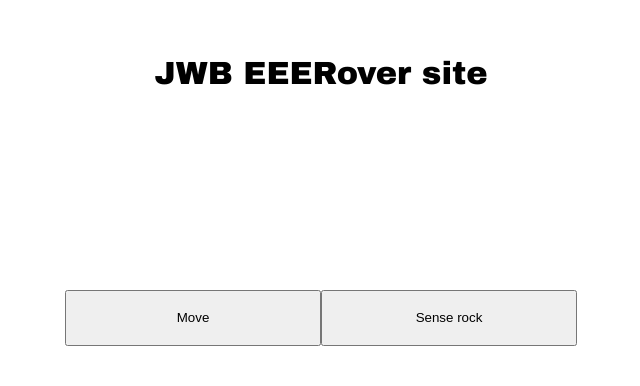
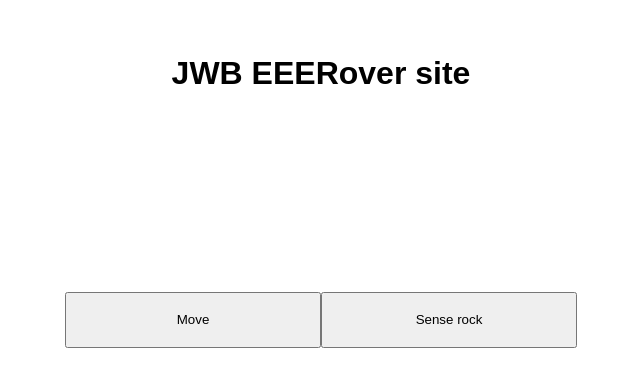
Before and after one commit to mxwlc/EEE-Project-JWB-1, a plain HTML site: page index.html in a window 1280 px wide. Shown: the part 268-654 px from the top of the page, without its empty margins (319-959 px from the left). Drawn offline with Linux system fonts and the light colour scheme.

Commit message:
font change

```diff
--- a/style.css
+++ b/style.css
@@ -4,7 +4,7 @@ h1 {
     left: 50%;
     text-align: center;
     transform: translate(-50%, -50%);
-    font-family: "Arial Black", Gadget, sans-serif;
+    font-family: "Arial";
 }
 h2 {
     font-family: "Times New Roman";
```
